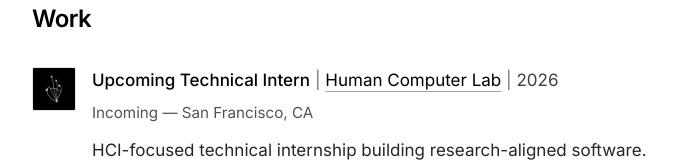
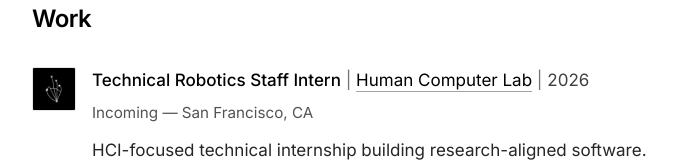
Before and after one commit to herman888/portfoliosite, a Next.js app: page / in a window 1280 px wide. Shown: the part 604-766 px from the top of the page, without its empty margins (296-983 px from the left). Built offline with nearby package versions, Linux system fonts and the light colour scheme.

Commit message:
Update Human Computer Lab title wording.
Replace "upcoming" internship phrasing with "Technical Robotics Staff Intern" across prompts and experience copy for consistent role naming.

Made-with: Cursor

```diff
--- a/app/site-content.ts
+++ b/app/site-content.ts
@@ -58,7 +58,7 @@ export const questionPrompts: Record<SectionKey, string> = {
   sellstatic: "What did you do as a SWE intern at SellStatic?",
   uoft: "What kind of research are you doing at U of T / UTIAS?",
   internships: "What kind of internships are you looking for?",
-  humancomputerlab: "What will you do at the Human Computer Lab?",
+  humancomputerlab: "What is your role at the Human Computer Lab?",
   sdcn: "What did you do at the Spacecraft Dynamics, Control and Navigation Lab?",
 };
 
@@ -81,7 +81,7 @@ export const fallbackAnswers: Record<SectionKey, string> = {
   internships:
     "I'm looking for a winter 2027 internship where I can work on real systems—backend, data-heavy products, robotics, or infrastructure—ideally somewhere that touches autonomy, simulation, or large-scale city problems.",
   humancomputerlab:
-    "I'm an upcoming technical intern at the Human Computer Lab, focused on human–computer interaction and related research.",
+    "I'm a Technical Robotics Staff Intern at the Human Computer Lab, focused on human–computer interaction and related research.",
   sdcn:
     "I was an undergraduate researcher at York's Spacecraft Dynamics, Control and Navigation Laboratory (SDCN Lab), working on dynamics, control, and navigation problems for spacecraft.",
 };
@@ -112,7 +112,7 @@ knowledge), answer like a normal helpful AI assistant.
 - I'm looking for a winter 2027 internship and roles close to real systems:
   backend and platform engineering, data/ML-heavy systems, robotics,
   autonomy, simulation, and city-scale infrastructure problems.
-- I have an upcoming technical internship at the Human Computer Lab.
+- I am a Technical Robotics Staff Intern at the Human Computer Lab.
 `.trim();
 
 export type AboutBriefMode = "drone" | "air" | "city";
@@ -153,7 +153,7 @@ export const currentlyItems: CurrentlyItem[] = [
   {
     id: "human-computer-lab",
     topic: "humancomputerlab",
-    prefix: "upcoming technical intern @",
+    prefix: "technical robotics staff intern @",
     image: { src: "/humancomputerlab.jpeg", alt: "Human Computer Lab" },
     linkLabel: "Human Computer Lab",
     href: "https://www.humancomputerlab.com/",
@@ -354,7 +354,7 @@ export type OwenWorkEntry = {
 
 export const owenWorkEntries: OwenWorkEntry[] = [
   {
-    role: "Upcoming Technical Intern",
+    role: "Technical Robotics Staff Intern",
     company: "Human Computer Lab",
     companyUrl: "https://www.humancomputerlab.com/",
     period: "2026",
```
